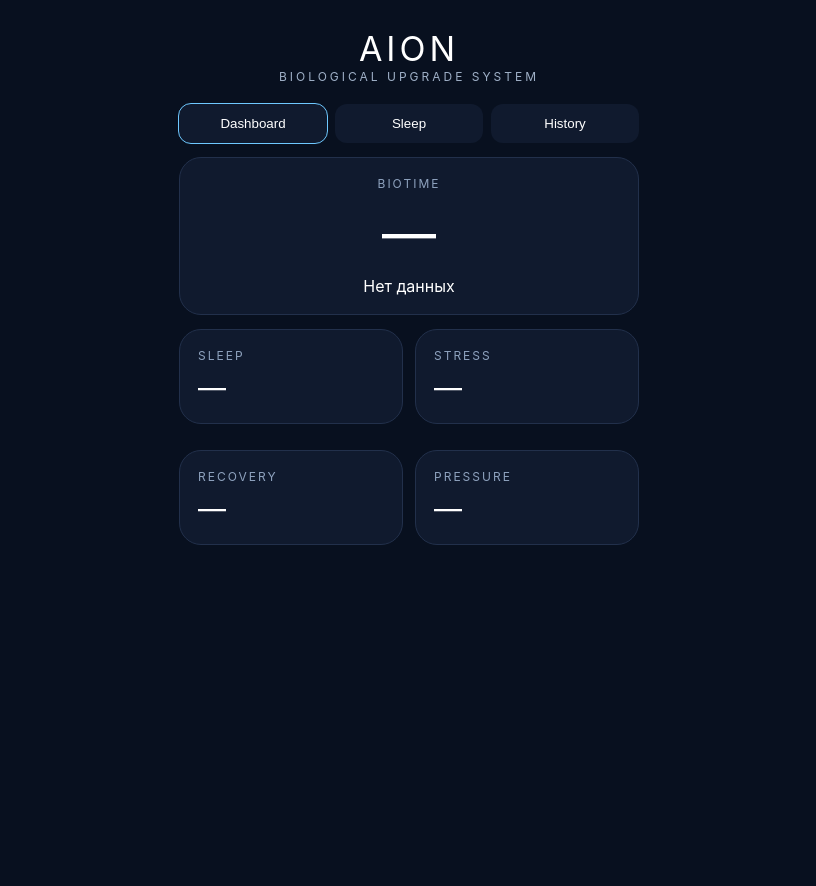
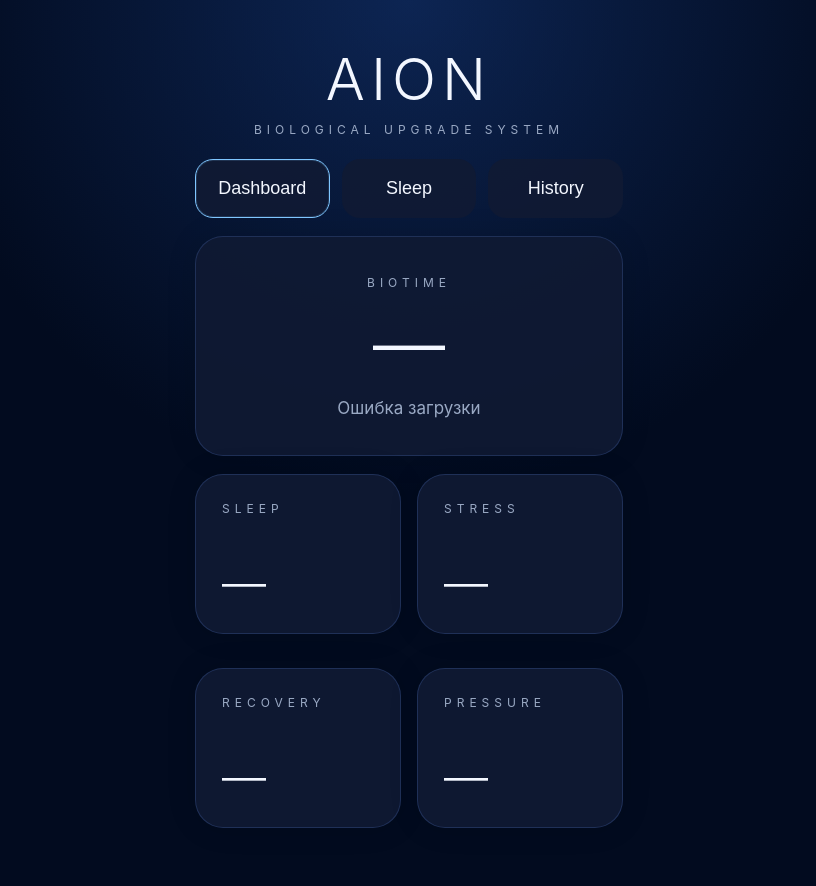
Before and after one commit to prihodko0501-gif/aion-bot, a Flask app: page /miniapp in a window 1280 px wide. Shown: the whole page, without its empty margins (231-1047 px from the left). Before the commit the page ends 545 px from the top, so only its background shows below. Run offline with Flask 3, Linux system fonts and the light colour scheme; some libraries are stand-ins or nearby versions.

Commit message:
Update miniapp.html

```diff
--- a/templates/miniapp.html
+++ b/templates/miniapp.html
@@ -2,86 +2,261 @@
 <html lang="ru">
 <head>
   <meta charset="utf-8">
-  <meta name="viewport" content="width=device-width,initial-scale=1">
+  <meta name="viewport" content="width=device-width,initial-scale=1,viewport-fit=cover">
   <title>AION Mini App</title>
   <script src="https://telegram.org/js/telegram-web-app.js"></script>
   <style>
+    :root{
+      --bg:#020b1f;
+      --card:#101a34;
+      --line:#22345d;
+      --text:#f3f7ff;
+      --muted:#9aa9c4;
+      --accent:#7fc6ff;
+    }
+
+    *{
+      box-sizing:border-box;
+      -webkit-tap-highlight-color:transparent;
+    }
+
     body{
       margin:0;
-      font-family:-apple-system,BlinkMacSystemFont,"Segoe UI",sans-serif;
-      background:#08101f;
-      color:#fff;
+      font-family:-apple-system,BlinkMacSystemFont,"Segoe UI",Roboto,Arial,sans-serif;
+      background:
+        radial-gradient(circle at top, rgba(31,72,150,.35) 0%, rgba(2,11,31,1) 45%),
+        linear-gradient(180deg, #03122f 0%, #020b1f 100%);
+      color:var(--text);
+      min-height:100vh;
     }
-    .wrap{max-width:460px;margin:0 auto;padding:18px}
-    .title{text-align:center;font-size:34px;letter-spacing:4px;margin-top:10px}
-    .sub{text-align:center;color:#9fb0c7;font-size:12px;letter-spacing:3px;margin-bottom:20px}
+
+    .wrap{
+      max-width:460px;
+      margin:0 auto;
+      padding:24px 16px 40px;
+    }
+
+    .brand{
+      text-align:center;
+      margin:20px 0 22px;
+    }
+
+    .brand h1{
+      margin:0;
+      font-size:58px;
+      font-weight:300;
+      letter-spacing:6px;
+    }
+
+    .brand p{
+      margin:8px 0 0;
+      font-size:12px;
+      letter-spacing:5px;
+      color:var(--muted);
+      text-transform:uppercase;
+    }
+
+    .tabs{
+      display:flex;
+      gap:12px;
+      margin-bottom:18px;
+    }
+
+    .tab{
+      flex:1;
+      border:none;
+      border-radius:18px;
+      padding:18px 12px;
+      background:rgba(16,26,52,.9);
+      color:var(--text);
+      font-size:18px;
+      cursor:pointer;
+      border:1px solid transparent;
+    }
+
+    .tab.active{
+      border:1px solid var(--accent);
+      box-shadow:0 0 0 1px rgba(127,198,255,.15) inset;
+    }
+
+    .section{
+      display:none;
+    }
+
+    .section.active{
+      display:block;
+    }
+
     .card{
-      background:#101a2e;
-      border:1px solid #22304b;
-      border-radius:22px;
-      padding:18px;
-      margin-bottom:14px;
+      background:rgba(16,26,52,.9);
+      border:1px solid rgba(34,52,93,.9);
+      border-radius:28px;
+      padding:26px;
+      margin-bottom:18px;
+      box-shadow:0 0 30px rgba(0,0,0,.12);
     }
-    .hero{text-align:center}
-    .hero .value{font-size:54px;margin:10px 0}
+
+    .hero{
+      min-height:220px;
+      display:flex;
+      flex-direction:column;
+      justify-content:center;
+      align-items:center;
+      text-align:center;
+    }
+
+    .label{
+      font-size:12px;
+      letter-spacing:5px;
+      color:var(--muted);
+      text-transform:uppercase;
+      margin-bottom:18px;
+    }
+
+    .hero-value{
+      font-size:72px;
+      line-height:1;
+      font-weight:300;
+      margin:0 0 18px;
+    }
+
+    .sub{
+      color:var(--muted);
+      font-size:17px;
+    }
+
     .grid{
       display:grid;
       grid-template-columns:1fr 1fr;
-      gap:12px;
+      gap:16px;
     }
-    .label{
-      color:#8ea2be;
+
+    .metric-card{
+      min-height:160px;
+      display:flex;
+      flex-direction:column;
+      justify-content:space-between;
+    }
+
+    .metric-title{
       font-size:12px;
+      letter-spacing:5px;
+      color:var(--muted);
       text-transform:uppercase;
-      letter-spacing:2px;
-      margin-bottom:8px;
     }
-    .metric{
-      font-size:28px;
+
+    .metric-value{
+      font-size:44px;
+      font-weight:300;
+      line-height:1.1;
+      word-break:break-word;
     }
-    .tabs{
-      display:flex;
-      gap:8px;
-      margin-bottom:14px;
+
+    .sleep-score{
+      text-align:center;
+      margin-bottom:22px;
     }
-    .tab{
-      flex:1;
-      padding:12px;
-      border:none;
-      border-radius:12px;
-      background:#101a2e;
-      color:#fff;
+
+    .sleep-score .big{
+      font-size:88px;
+      line-height:1;
+      font-weight:300;
+      margin:0;
     }
-    .tab.active{
-      outline:1px solid #6ec8ff;
+
+    .sleep-score .state{
+      font-size:20px;
+      color:var(--text);
+      margin-top:10px;
     }
-    .section{display:none}
-    .section.active{display:block}
-    .history-buttons{
-      display:flex;
-      gap:8px;
-      margin-bottom:12px;
+
+    .rows{
+      margin-top:8px;
     }
-    .history-btn{
-      flex:1;
-      padding:10px;
-      border:none;
-      border-radius:10px;
-      background:#101a2e;
-      color:#fff;
-    }
+
     .row{
       display:flex;
       justify-content:space-between;
-      padding:10px 0;
-      border-bottom:1px solid rgba(255,255,255,.06);
+      align-items:flex-start;
+      gap:16px;
+      padding:16px 0;
+      border-top:1px solid rgba(255,255,255,.06);
+      font-size:18px;
+    }
+
+    .row:first-child{
+      border-top:none;
+    }
+
+    .row small{
+      display:block;
+      color:var(--muted);
+      font-size:14px;
+      margin-top:4px;
+    }
+
+    .history-buttons{
+      display:flex;
+      gap:10px;
+      margin-bottom:14px;
+    }
+
+    .history-btn{
+      flex:1;
+      border:none;
+      border-radius:14px;
+      padding:12px 10px;
+      background:rgba(16,26,52,.9);
+      color:var(--text);
+      font-size:16px;
+      border:1px solid transparent;
+      cursor:pointer;
+    }
+
+    .history-btn.active{
+      border:1px solid var(--accent);
+    }
+
+    .history-list{
+      display:flex;
+      flex-direction:column;
+      gap:10px;
+    }
+
+    .history-item{
+      display:flex;
+      justify-content:space-between;
+      align-items:center;
+      padding:14px 0;
+      border-top:1px solid rgba(255,255,255,.06);
+      font-size:17px;
+    }
+
+    .history-item:first-child{
+      border-top:none;
+    }
+
+    .empty{
+      color:var(--muted);
+      text-align:center;
+      padding:18px 0;
+      font-size:17px;
+    }
+
+    .error{
+      color:#ffb4b4;
+      text-align:center;
+      padding:18px 0;
+      font-size:16px;
     }
   </style>
 </head>
 <body>
   <div class="wrap">
-    <div class="title">AION</div>
-    <div class="sub">BIOLOGICAL UPGRADE SYSTEM</div>
+    <div class="brand">
+      <h1>AION</h1>
+      <p>Biological Upgrade System</p>
+    </div>
 
     <div class="tabs">
       <button class="tab active" data-tab="dashboard">Dashboard</button>
@@ -92,26 +267,29 @@
     <section id="dashboard" class="section active">
       <div class="card hero">
         <div class="label">BioTime</div>
-        <div id="biotime" class="value">—</div>
-        <div id="entryDate">Нет данных</div>
+        <div id="biotime" class="hero-value">—</div>
+        <div id="entryDate" class="sub">Нет данных</div>
       </div>
 
       <div class="grid">
-        <div class="card">
-          <div class="label">Sleep</div>
-          <div id="sleepMetric" class="metric">—</div>
+        <div class="card metric-card">
+          <div class="metric-title">Sleep</div>
+          <div id="sleepMetric" class="metric-value">—</div>
         </div>
-        <div class="card">
-          <div class="label">Stress</div>
-          <div id="stressMetric" class="metric">—</div>
+
+        <div class="card metric-card">
+          <div class="metric-title">Stress</div>
+          <div id="stressMetric" class="metric-value">—</div>
         </div>
-        <div class="card">
-          <div class="label">Recovery</div>
-          <div id="recoveryMetric" class="metric">—</div>
+
+        <div class="card metric-card">
+          <div class="metric-title">Recovery</div>
+          <div id="recoveryMetric" class="metric-value">—</div>
         </div>
-        <div class="card">
-          <div class="label">Pressure</div>
-          <div id="pressureMetric" class="metric">—</div>
+
+        <div class="card metric-card">
+          <div class="metric-title">Pressure</div>
+          <div id="pressureMetric" class="metric-value">—</div>
         </div>
       </div>
     </section>
@@ -119,96 +297,203 @@
     <section id="sleep" class="section">
       <div class="card">
         <div class="label">Sleep Score</div>
-        <div id="sleepScore" class="value">—</div>
-        <div class="row"><span>Duration</span><span id="sleepDuration">—</span></div>
-        <div class="row"><span>Latency</span><span id="sleepLatency">—</span></div>
-        <div class="row"><span>Stability</span><span id="sleepStability">—</span></div>
+
+        <div class="sleep-score">
+          <div id="sleepScore" class="big">—</div>
+          <div id="sleepState" class="state">Нет данных</div>
+        </div>
+
+        <div class="rows">
+          <div class="row">
+            <div>
+              Sleep Duration
+              <small>Полная длительность</small>
+            </div>
+            <div id="sleepDuration">—</div>
+          </div>
+
+          <div class="row">
+            <div>
+              Time to Fall Asleep
+              <small>Время засыпания</small>
+            </div>
+            <div id="sleepLatency">—</div>
+          </div>
+
+          <div class="row">
+            <div>
+              Sleep Stability
+              <small>Стабильность сна</small>
+            </div>
+            <div id="sleepStability">—</div>
+          </div>
+        </div>
       </div>
     </section>
 
     <section id="history" class="section">
       <div class="history-buttons">
-        <button class="history-btn" data-days="7">7 дней</button>
+        <button class="history-btn active" data-days="7">7 дней</button>
         <button class="history-btn" data-days="30">30 дней</button>
         <button class="history-btn" data-days="90">90 дней</button>
       </div>
+
       <div class="card">
-        <div id="historyRows"></div>
+        <div id="historyRows" class="history-list">
+          <div class="empty">Загрузка...</div>
+        </div>
       </div>
     </section>
   </div>
 
   <script>
     const tg = window.Telegram?.WebApp;
-    if (tg) { tg.ready(); tg.expand(); }
+    if (tg) {
+      tg.ready();
+      tg.expand();
+    }
 
-    const params = new URLSearchParams(window.location.search);
-    const userId = params.get("user_id") || "1";
+    const API_BASE = "https://aion-bot.onrender.com";
 
     function setText(id, value) {
-      document.getElementById(id).textContent = value ?? "—";
+      const el = document.getElementById(id);
+      if (!el) return;
+      el.textContent = value ?? "—";
+    }
+
+    function normalizeDashboard(json) {
+      if (!json) return null;
+      if (json.data) return json.data;
+      return json;
+    }
+
+    function normalizeSleep(json) {
+      if (!json) return null;
+      if (json.data) return json.data;
+      return json;
+    }
+
+    function normalizeHistory(json) {
+      if (!json) return [];
+      if (Array.isArray(json.data)) return json.data;
+      if (Array.isArray(json)) return json;
+      return [];
     }
 
     async function loadDashboard() {
-      const res = await fetch(`/api/dashboard?user_id=${userId}`);
+      try {
+        const res = await fetch(`${API_BASE}/api/dashboard`, {
+          method: "GET",
+          cache: "no-store"
+        });
+
         const json = await res.json();
-      const d = json.data;
+        const data = normalizeDashboard(json);
 
-      if (!d) return;
+        if (!data) {
+          setText("biotime", "—");
+          setText("entryDate", "Нет данных");
+          return;
+        }
 
-      setText("biotime", d.biotime);
-      setText("entryDate", d.entry_date ? `Дата: ${d.entry_date}` : "Нет данных");
-      setText("sleepMetric", d.sleep != null ? d.sleep + "%" : "—");
-      setText("stressMetric", d.stress != null ? d.stress + "%" : "—");
-      setText("recoveryMetric", d.recovery != null ? d.recovery + "%" : "—");
-      setText("pressureMetric", d.pressure || "—");
+        setText("biotime", data.biotime ?? "—");
+        setText("entryDate", data.entry_date ? `Дата: ${data.entry_date}` : "Данные загружены");
+        setText("sleepMetric", data.sleep != null ? `${data.sleep}%` : "—");
+        setText("stressMetric", data.stress != null ? `${data.stress}%` : "—");
+        setText("recoveryMetric", data.recovery != null ? `${data.recovery}%` : "—");
+        setText("pressureMetric", data.pressure ?? "—");
+      } catch (e) {
+        console.error("Dashboard error:", e);
+        setText("entryDate", "Ошибка загрузки");
+      }
+    }
+
+    function sleepStateByScore(score) {
+      if (score == null) return "Нет данных";
+      if (score >= 90) return "Excellent";
+      if (score >= 75) return "Good";
+      if (score >= 60) return "Normal";
+      return "Needs improvement";
     }
 
     async function loadSleep() {
-      const res = await fetch(`/api/sleep?user_id=${userId}`);
+      try {
+        const res = await fetch(`${API_BASE}/api/sleep`, {
+          method: "GET",
+          cache: "no-store"
+        });
+
         const json = await res.json();
-      const d = json.data;
+        const data = normalizeSleep(json);
 
-      if (!d) return;
+        if (!data) {
+          setText("sleepScore", "—");
+          setText("sleepState", "Нет данных");
+          return;
+        }
 
-      setText("sleepScore", d.score);
-      setText("sleepDuration", d.duration || "—");
-      setText("sleepLatency", d.latency_minutes != null ? d.latency_minutes + " min" : "—");
-      setText("sleepStability", d.stability != null ? d.stability : "—");
+        setText("sleepScore", data.score ?? "—");
+        setText("sleepState", sleepStateByScore(data.score));
+        setText("sleepDuration", data.duration ?? "—");
+        setText("sleepLatency", data.latency_minutes != null ? `${data.latency_minutes} min` : (data.latency ?? "—"));
+        setText("sleepStability", data.stability ?? "—");
+      } catch (e) {
+        console.error("Sleep error:", e);
+        setText("sleepState", "Ошибка загрузки");
+      }
     }
 
     async function loadHistory(days = 7) {
-      const res = await fetch(`/api/history?user_id=${userId}&days=${days}`);
+      const historyRows = document.getElementById("historyRows");
+      historyRows.innerHTML = `<div class="empty">Загрузка...</div>`;
+
+      try {
+        const res = await fetch(`${API_BASE}/api/history?days=${days}`, {
+          method: "GET",
+          cache: "no-store"
+        });
+
         const json = await res.json();
-      const rows = json.data || [];
-      const box = document.getElementById("historyRows");
-
-      box.innerHTML = "";
+        const rows = normalizeHistory(json);
 
         if (!rows.length) {
-        box.innerHTML = "<div>Нет данных</div>";
+          historyRows.innerHTML = `<div class="empty">Нет данных за ${days} дней</div>`;
           return;
         }
 
-      for (const r of rows) {
+        historyRows.innerHTML = "";
+
+        rows.forEach((row) => {
           const div = document.createElement("div");
-        div.className = "row";
-        div.innerHTML = `<span>${r.date}</span><span>${r.biotime ?? "—"}</span>`;
-        box.appendChild(div);
+          div.className = "history-item";
+          div.innerHTML = `
+            <div>${row.date ?? "—"}</div>
+            <div>${row.biotime ?? "—"}</div>
+          `;
+          historyRows.appendChild(div);
+        });
+      } catch (e) {
+        console.error("History error:", e);
+        historyRows.innerHTML = `<div class="error">Ошибка загрузки истории</div>`;
       }
     }
 
-    document.querySelectorAll(".tab").forEach(btn => {
+    document.querySelectorAll(".tab").forEach((btn) => {
       btn.addEventListener("click", () => {
-        document.querySelectorAll(".tab").forEach(x => x.classList.remove("active"));
-        document.querySelectorAll(".section").forEach(x => x.classList.remove("active"));
+        document.querySelectorAll(".tab").forEach((b) => b.classList.remove("active"));
+        document.querySelectorAll(".section").forEach((s) => s.classList.remove("active"));
+
         btn.classList.add("active");
         document.getElementById(btn.dataset.tab).classList.add("active");
       });
     });
 
-    document.querySelectorAll(".history-btn").forEach(btn => {
-      btn.addEventListener("click", () => loadHistory(btn.dataset.days));
+    document.querySelectorAll(".history-btn").forEach((btn) => {
+      btn.addEventListener("click", () => {
+        document.querySelectorAll(".history-btn").forEach((b) => b.classList.remove("active"));
+        btn.classList.add("active");
+        loadHistory(btn.dataset.days);
+      });
     });
 
     loadDashboard();
```
Lines whose indentation alone changed are shown as unchanged.
